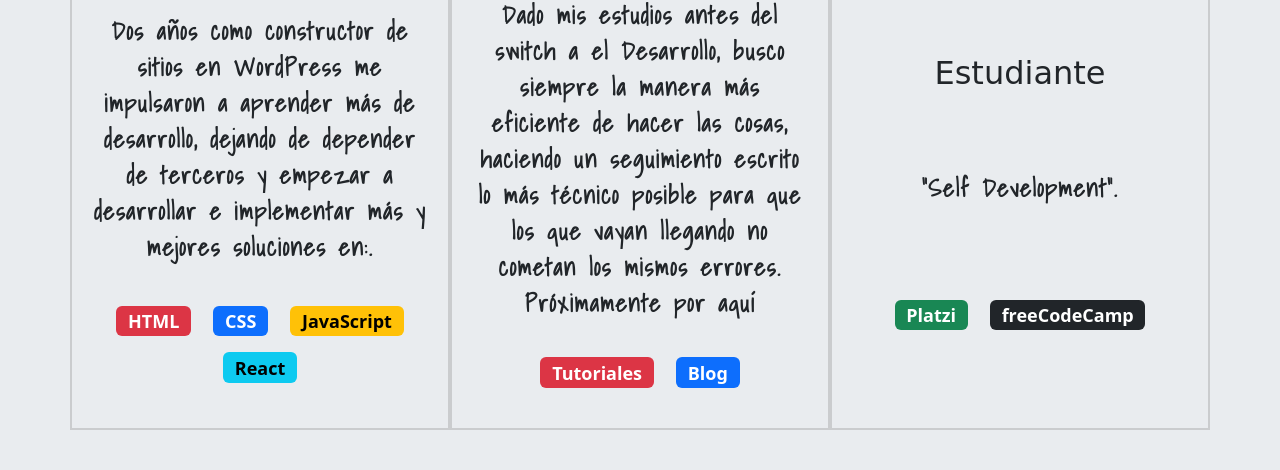
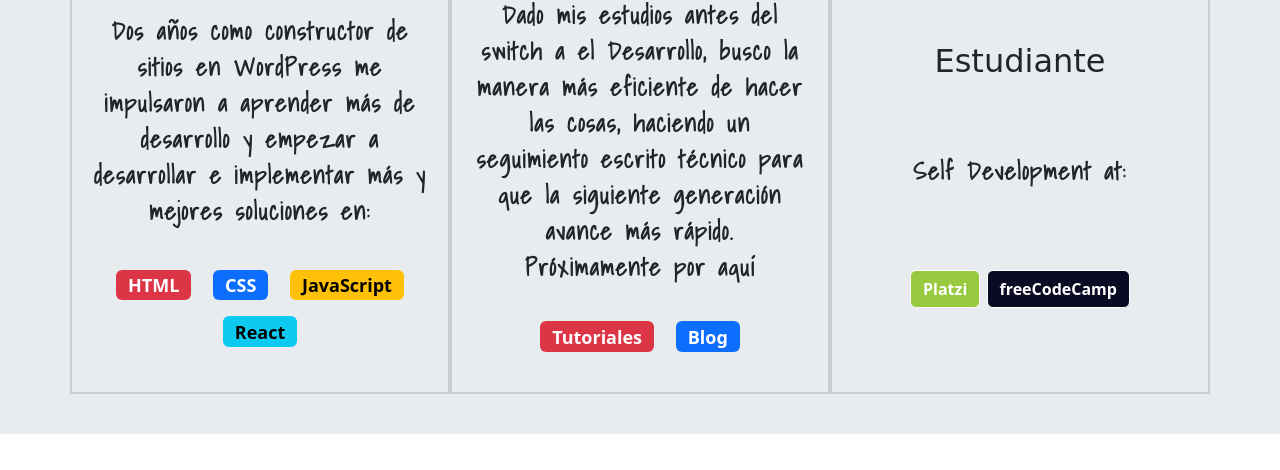
Before and after one commit to ludirez/ludires.github.io, a plain HTML site: page index.html in a window 1280 px wide. Shown: the part 1309-1779 px from the top of the page. After the commit the page ends 1743 px from the top, so only its background shows below. Drawn offline with nearby package versions, Linux system fonts and the light colour scheme; a web font is replaced by a local one.

Commit message:
ajustes en secion experiencia

```diff
--- a/css/index.css
+++ b/css/index.css
@@ -92,6 +92,18 @@ body{
 	margin: 8px;
 }
 
+a.platzi{
+	background-color: #98CA3F;
+	/* border: none; */
+	border: 1px solid white;
+	font-weight: bold;
+}
+a.freeCodeCamp{
+	background-color: #0A0A23;
+	border: 1px solid white;
+	font-weight: bold;
+}
+
 /* @media */
 @media screen and (min-width: 700px){
 	.hero-inferior-img{
--- a/index.html
+++ b/index.html
@@ -90,7 +90,7 @@
 					<div class="columna col-12 col-md-12 col-lg-4 ">
 						<i class="bi bi-laptop"></i>
 						<p class="seccion-titulo">Desarrollo web</p>
-						<p class="seccion-texto">Dos años como constructor de sitios en WordPress me impulsaron a aprender más de desarrollo, dejando de depender de terceros y empezar a desarrollar e implementar más y mejores soluciones en:.</p>
+						<p class="seccion-texto">Dos años como constructor de sitios en WordPress me impulsaron a aprender más de desarrollo y empezar a desarrollar e implementar más y mejores soluciones en:</p>
 						<div class="badges-contenedor">
 							<span class="badge text-bg-danger">HTML</span>
 							<span class="badge text-bg-primary">CSS</span>
@@ -102,7 +102,7 @@
 					<div class="columna col-12 col-md-12 col-lg-4 ">
 						<i class="bi bi-laptop"></i>
 						<p class="seccion-titulo">Articulos</p>
-						<p class="seccion-texto">Dado mis estudios antes del switch a el Desarrollo, busco siempre la manera más eficiente de hacer las cosas, haciendo un seguimiento escrito lo más técnico posible para que los que vayan llegando no cometan los mismos errores. Próximamente por aquí </p>
+						<p class="seccion-texto">Dado mis estudios antes del switch a el Desarrollo, busco la manera más eficiente de hacer las cosas, haciendo un seguimiento escrito técnico para que la siguiente generación avance más rápido. Próximamente por aquí </p>
 						<div class="badges-contenedor">
 							<span class="badge text-bg-danger">Tutoriales</span>
 							<span class="badge text-bg-primary">Blog</span>
@@ -112,10 +112,10 @@
 					<div class="columna col-12 col-md-12 col-lg-4 ">
 						<i class="bi bi-laptop"></i>
 						<p class="seccion-titulo">Estudiante</p>
-						<p class="seccion-texto">"Self Development". </p>
+						<p class="seccion-texto">Self Development at: </p>
 						<div class="badges-contenedor">
-							<span class="badge text-bg-success">Platzi</span>
-							<span class="badge text-bg-dark">freeCodeCamp</span>
+							<a class="btn btn-primary platzi" href="https://platzi.com/p/luisdr/" target="_blank" role="button">Platzi</a>
+							<a class="btn btn-primary freeCodeCamp" href="https://www.youtube.com/@freecodecampespanol" target="_blank" role="button">freeCodeCamp</a>
 						</div>
 					</div>
 
```
